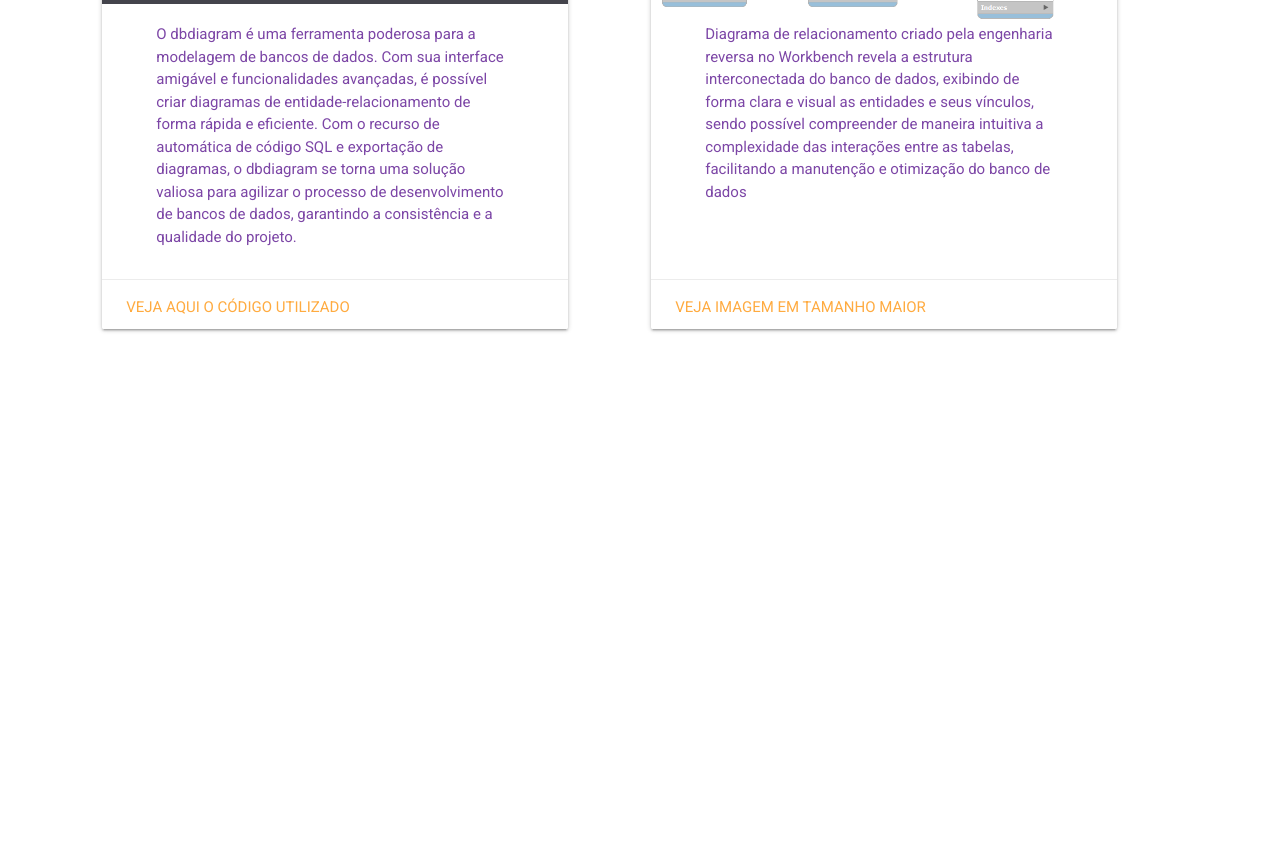
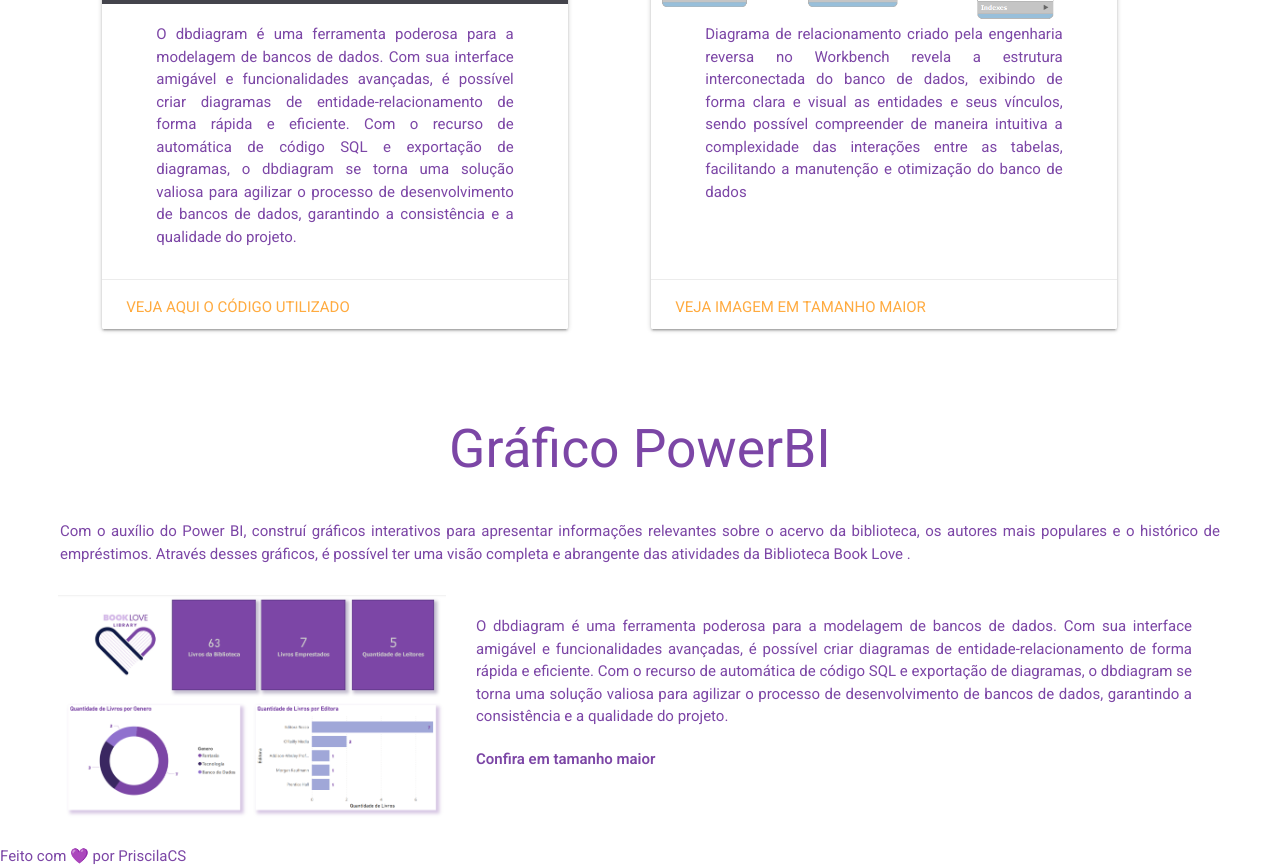
Before and after one commit to SuayMack/DBBiblioteca, a plain HTML site: page index.html in a window 1280 px wide. Shown: the part 934-1801 px from the top of the page. Before the commit the page ends 1308 px from the top, so only its background shows below. Drawn offline with nearby package versions, Linux system fonts and the light colour scheme.

```diff
--- a/css/style.css
+++ b/css/style.css
@@ -1,4 +1,4 @@
-@import url('https://fonts.googleapis.com/css2?family=Roboto:wght@300;400&display=swap');
+@import url('https://fonts.googleapis.com/css2?family=Roboto:wght@300;400;600&display=swap');
 
 * {
   padding:0;
@@ -37,6 +37,7 @@
 
 section p {
   padding: 20px 30px;
+  text-align: justify;
 }
 
 section#sobre > p:nth-child(3) {
@@ -70,3 +71,28 @@
 span.card-title.light {
   color: #1a1a1a !important;
 }
+
+section#grafico .card-pbi {
+  DISPLAY: GRID;
+  grid-template-columns: 1fr 2fr;
+  padding: 10px 28px;
+}
+
+section#grafico .card-image {
+  width: 100%;
+}
+
+section#grafico .card-image img {
+  width: 100%;
+}
+
+section#grafico .card-action a {
+  color: #7C46A6;
+  padding: 20px 30px;
+  font-weight: 600;
+}
+
+section#grafico .card-action a:hover {
+  color: #874ead;
+  transform: scale(0.7); /* Equal to scaleX(0.7) scaleY(0.7) */
+}
--- a/index.html
+++ b/index.html
@@ -17,6 +17,7 @@
         <ul id="nav-mobile" class="right">
           <li><a href="#sobre">Sobre</a></li>
           <li><a href="#modelagem">Modelagem</a></li>
+          <li><a href="#grafico">Gráfico</a></li>
           <li><a href="#arquivos">Arquivos</a></li>
         </ul>
       </div>
@@ -82,5 +83,31 @@
       </div>
     </section>
 
+    <section id="grafico">
+      <h2> Gráfico PowerBI </h2>
+      <p>
+        Com o auxílio do Power BI, construí gráficos interativos para apresentar informações relevantes sobre o acervo da biblioteca, os autores mais populares e o histórico de empréstimos. Através desses gráficos, é possível ter uma visão completa e abrangente das atividades da Biblioteca <strong> Book Love </strong>.
+      </p>
+      <div class=" card-pbi">
+        <div class="card-image">
+          <img src="./img/grafico_powerBI.png">
+
+        </div>
+        <div class="card-content">
+          <p>
+            O dbdiagram é uma ferramenta poderosa para a modelagem de bancos de dados. Com sua interface amigável e funcionalidades avançadas, é possível criar diagramas de entidade-relacionamento de forma rápida e eficiente.
+            Com o recurso de automática de código SQL e exportação de diagramas, o dbdiagram se torna uma solução valiosa para agilizar o processo de desenvolvimento de bancos de dados, garantindo a consistência e a qualidade do projeto.
+          </p>
+          <div class="card-action">
+            <a href="https://raw.githubusercontent.com/SuayMack/DBBiblioteca/main/img/grafico_powerBI.png" target="_blank">Confira em tamanho maior</a>
+          </div>
+        </div>
+      </div>
+
+    </section>
+
+    <footer>
+      Feito com 💜 por PriscilaCS
+    </footer>
   </body>
-</html>
+  </html>
```
